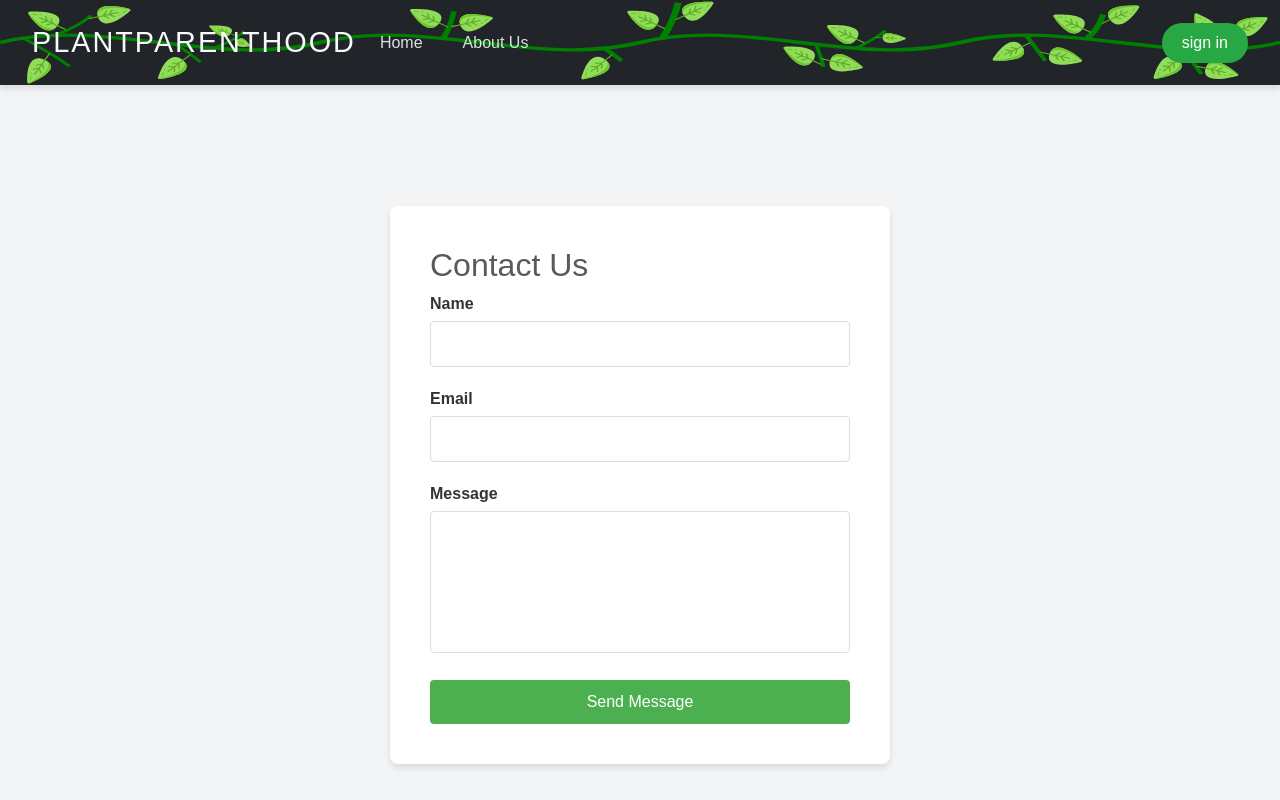
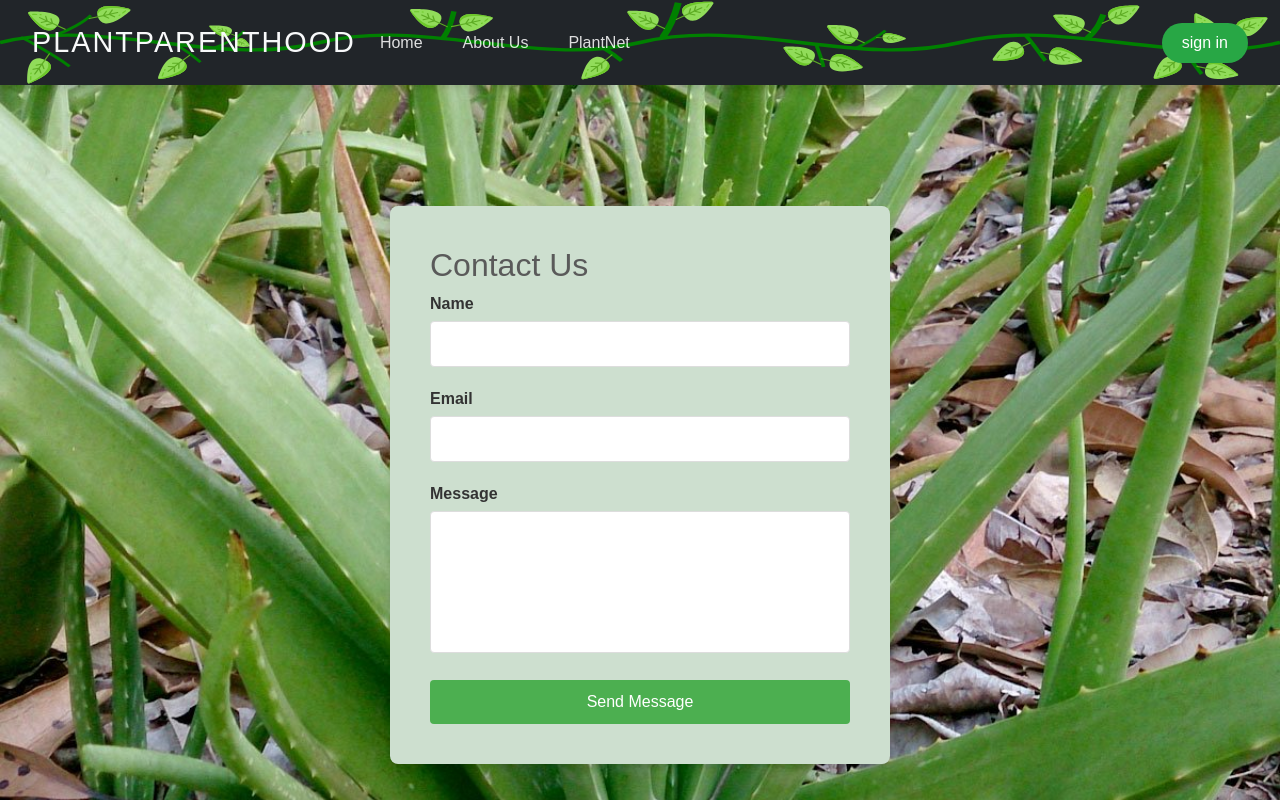
Before and after one commit to karapk/PlantParenthood, a Next.js app in the folder starter-template/: page /contactUs in a window 1280 px wide. Shown: the top 800 px of the page. Built offline with nearby package versions, Linux system fonts and the light colour scheme.

Commit message:
feat: formatting and styling

```diff
--- a/starter-template/src/components/Navbar.js
+++ b/starter-template/src/components/Navbar.js
@@ -31,6 +31,9 @@ const Navbar = ({ setShowLogin }) => {
                         </Link>
                     </li>
                     <li className="nav-item">
+                    <Link className="nav-link" href="/plantnet">
+                            PlantNet
+                        </Link>
                     </li>
                 </ul>
                 <button onClick={() => setShowLogin(true)} className = "btn-signin">sign in</button>
--- a/starter-template/src/pages/api/plantnet.js
+++ b/starter-template/src/pages/api/plantnet.js
@@ -1,11 +1,19 @@
 const Trefle_API_KEY = 'token=DKFEqKIfDn6thWIToT6H5py3WyRpuoyAA_L9QUCtPp0';
 
 export default async function fetchPlants(req, res) {
+  if (req.method === 'GET') {
+    const url = new URL(req.url, `http://${req.headers.host}`);
+    let maxResults = 1; // Default number of results
 
+    if (url.searchParams.has('max')) {
+      maxResults = Number.parseInt(url.searchParams.get('max'), 1);
+    }
 
-  if (req.method === 'GET') {
+    // Ensure maxResults does not exceed the maximum allowed by Trefle API
+    maxResults = Math.min(maxResults, 1);
+
     try {
-      const response = await fetch(`https://trefle.io/api/v1/plants?${Trefle_API_KEY}&page=1&per_page=10`);
+      const response = await fetch(`https://trefle.io/api/v1/plants?${Trefle_API_KEY}&page=1&per_page=${maxResults}`);
       const data = await response.json();
       res.status(200).json(data.data);
     } catch (error) {
--- a/starter-template/src/styles/globals.css
+++ b/starter-template/src/styles/globals.css
@@ -594,11 +594,13 @@ hr {
   align-items: center;
   min-height: 100vh;
   background-color: #f3f4f6;
+  background: url('/aloevera.jpg');
+  background-size: cover;
   padding: 20px;
 }
 
 .form-container {
-  background: #ffffff;
+  background: #cddfcf;
   padding: 40px;
   border-radius: 8px;
   box-shadow: 0 4px 6px rgba(0, 0, 0, 0.1);
@@ -649,47 +651,72 @@ hr {
 
 /* PLANTNET PAGE
 -------------------------------------------------- */
+/* styles/globals.css */
+
+/* styles/globals.css */
+
 .plant-page-container {
   padding: 20px;
   text-align: center;
+  /* display: flex; */
 }
 
 .plant-container {
-  border: 2px solid green; /* Green border for the plant container */
-  padding: 20px;
+  border: 2px solid green;
+  background-color: #e0f7e9;
+  padding: 10px;
   margin-top: 20px;
+  border-radius: 8px;
+
 }
 
 .plant-grid {
   display: grid;
-  grid-template-columns: repeat(auto-fit, minmax(200px, 1fr));
-  gap: 20px;
+  grid-template-columns: repeat(4, 1fr);
+  gap: 8px;
 }
 
 .plant-card {
   background-color: white;
   border: 1px solid #ddd;
   border-radius: 8px;
-  padding: 15px;
+  padding: 0;
   box-shadow: 0 2px 4px rgba(0, 0, 0, 0.1);
+  display: flex;
+  flex-direction: column;
+  align-items: center;
+  aspect-ratio: 2 / 3;
+  overflow: hidden;
 }
 
 .plant-card img {
-  max-width: 100%;
-  height: auto;
-  border-radius: 4px;
+  width: 100%;
+  height: 75%;
+  object-fit: cover;
+  border-bottom: 1px solid #ddd;
+}
+
+.plant-card-content {
+  height: 25%;
+  padding: 10px;
+  text-align: center;
+  display: flex;
+  flex-direction: column;
+  justify-content: center;
 }
 
 .plant-card h2 {
-  font-size: 18px;
-  margin: 10px 0 5px;
+  font-size: 16px;
+  margin: 5px 0;
 }
 
 .plant-card p {
   margin: 0;
-  font-size: 14px;
+  font-size: 12px;
   color: #555;
 }
+
+
 
 /* ANIMATIONS
 -------------------------------------------------- */
```
Also changed, not shown: starter-template/src/components/Weather.js (+31 -5 lines), starter-template/src/pages/plantnet/index.js (+9 -3 lines).
